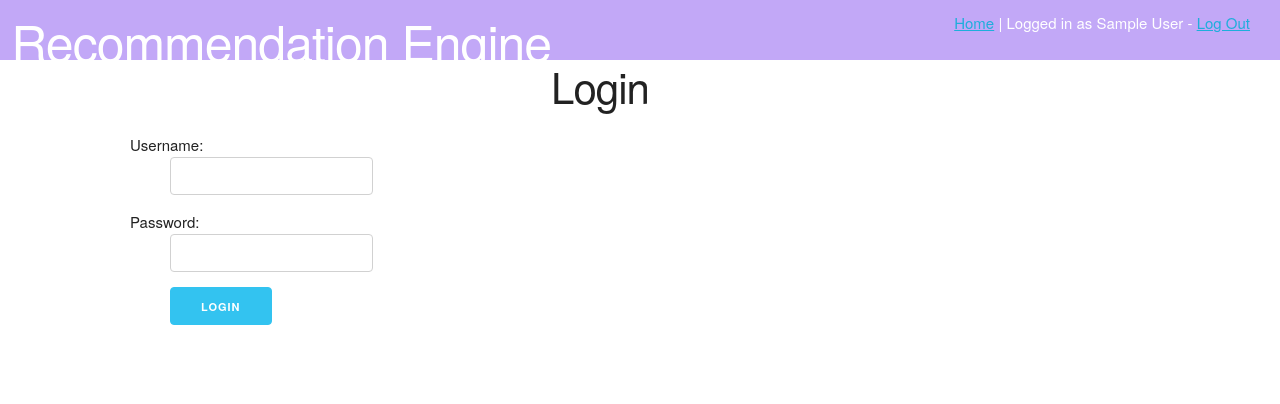
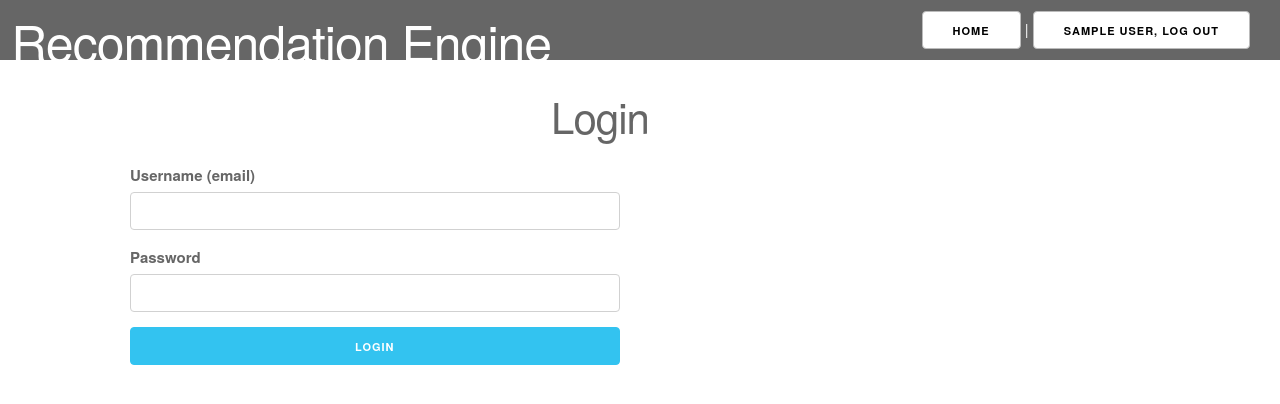
Before and after one commit to anotherlizwong/mim, a Flask app: page /login in a window 1280 px wide. Shown: the top 404 px of the page. Run offline with Flask 2, Linux system fonts and the light colour scheme; the visitor is signed in with stand-in values (Sample User, id 1); parts of the project's set-up code (start-up, migrations or seed data) failed here and were passed over.

Commit message:
styling adjustments (in progress)

```diff
--- a/app/mim/static/style.css
+++ b/app/mim/static/style.css
@@ -1,9 +1,16 @@
 #main-content.container {
     max-width: 1020px;
 }
+#main-content {
+    padding-top: 2em;
+}
+
+body.mim {
+    color: #666
+}
 
 .metanav {
-    background-color: #c2a8f7;
+    background-color: #666;
     color: white;
     height: 4em;
     padding: .75em;
@@ -14,12 +21,15 @@
     background-color: white;
     color: black;
 }
-.metanav .button a:hover {
+.metanav .button:hover {
     background-color: lightgrey;
     color: black;
 }
 .metanav .button.button-primary {
     background-color: #33C3F0;
+}
+.metanav .button.button-primary:hover {
+    background-color: #1EAEDB;
 }
 
 .flash {
@@ -27,7 +37,38 @@
     -webkit-animation: fade-out .5s;
 }
 
+.button, button {
+    background-color: white;
+}
+
 legend {
     font-size: 1.5em;
     border-bottom: 1px solid black;
 }
+
+#description-container p {
+    padding-top: .5em;
+    text-indent: 10px;
+    line-height: 1.5em;
+}
+
+#description-container p::first-letter {
+    font-weight: bold;
+    font-size: 2em;
+    font-family: "Monotype Corsiva", "Apple Chancery", "URW Chancery L", cursive
+}
+
+#button-container {
+    margin-bottom: -1.5em;
+}
+
+#recommendation-container {
+    border: #ddd 1px solid;
+    border-radius: 4px;
+    padding: 1em 2em 0;
+    margin-bottom: 3em;
+}
+
+#thumbnail-container {
+    padding: 1em;
+}
--- a/app/mim/templates/base.html
+++ b/app/mim/templates/base.html
@@ -9,7 +9,7 @@
     <link rel="stylesheet" type="text/css" href="https://maxcdn.bootstrapcdn.com/font-awesome/4.7.0/css/font-awesome.min.css">
     <link rel="icon" type="image/x-icon" href="{{ url_for('static', filename='imgs/favicon.ico') }}">
 </head>
-<body>
+<body class="mim">
 
 
 <div class="metanav u-full-width">
@@ -22,8 +22,8 @@
         |
         <a class="button" href="{{ url_for('login') }}">Log In</a>
     {% else %}
-        <a href="{{ url_for('index') }}">Home</a> |
-        Logged in as {{ session["name"] }} - <a href="{{ url_for('logout') }}">Log Out</a>
+        <a class="button" href="{{ url_for('index') }}">Home</a> |
+        <a class="button" href="{{ url_for('logout') }}">{{ session["name"] }}, Log Out</a>
     {% endif %}
     </div>
 </div>
--- a/app/mim/templates/login.html
+++ b/app/mim/templates/login.html
@@ -6,13 +6,17 @@
 {% if error %}<p class=error><strong>Error:</strong> {{ error }}{% endif %}
 <form action="{{ url_for('login') }}" method="post">
     <input type="hidden" name="_csrf_token">
-    <dl>
-        <dt>Username:
-        <dd><input type="text" name="email">
-        <dt>Password:
-        <dd><input type="password" name="password">
-        <dd><input class="button-primary" type="submit" value="Login">
-    </dl>
+    <label for="username">Username (email)</label>
+    <div class="row">
+        <input class="six columns" id="username" type="text" name="email">
+    </div>
+    <label class="twelve columns" for="password">Password</label>
+    <div class="row">
+        <input class="six columns" id="password" autocomplete="False" type="password" name="password">
+    </div>
+    <div class="row">
+        <input class="six columns button-primary" type="submit" value="Login">
+    </div>
 </form>
 
 {% endblock %}
```
Also changed, not shown: app/mim/templates/index.html (+5 -15 lines).
